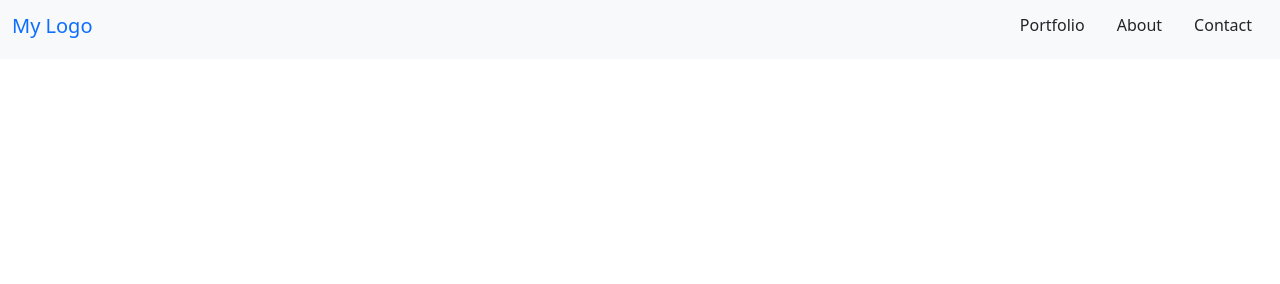
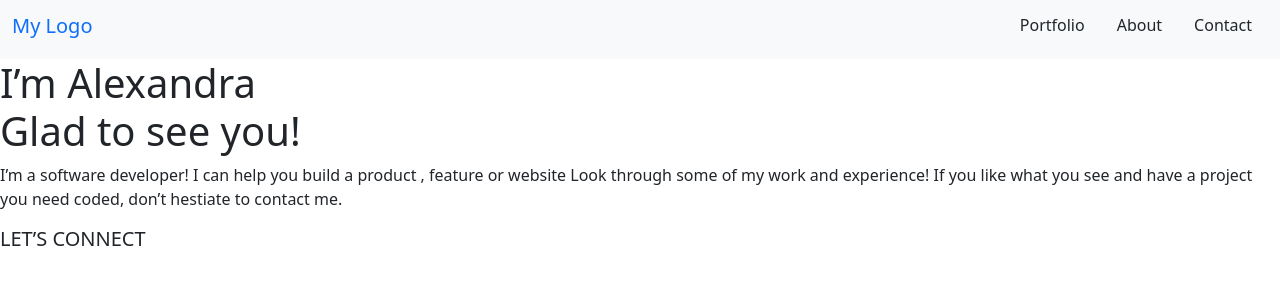
Before and after one commit to Ferizad/Bootstrap-profile, a website: page index.html in a window 1280 px wide. Drawn offline with nearby package versions, Linux system fonts and the light colour scheme.

Commit message:
Add header section.

```diff
--- a/index.html
+++ b/index.html
@@ -6,6 +6,7 @@
     <meta name="viewport" content="width=device-width, initial-scale=1.0">
     <link href="https://cdn.jsdelivr.net/npm/bootstrap@5.2.3/dist/css/bootstrap.min.css" rel="stylesheet">
     <script src="https://cdn.jsdelivr.net/npm/bootstrap@5.2.3/dist/js/bootstrap.bundle.min.js"></script>
+    <link rel="stylesheet" href="style.css">
     <title>Bootstrap Portfolio</title>
 </head>
 <body>
@@ -26,5 +27,21 @@
         </div>
 
       </nav>
+      <main>
+          <header class="head-section">
+              <div>
+                <h1>
+                       I’m Alexandra <br> Glad to see you!
+                </h1>
+
+                <p>I’m a software developer! I can help you build a product , feature or website Look through some
+                  of my work and experience! If you like what you see and have a project you need coded,
+                   don’t hestiate to contact me.</p>
+
+                   <h5>LET’S CONNECT</h5>
+
+              </div>
+          </header>
+      </main>
 </body>
 </html>
```
